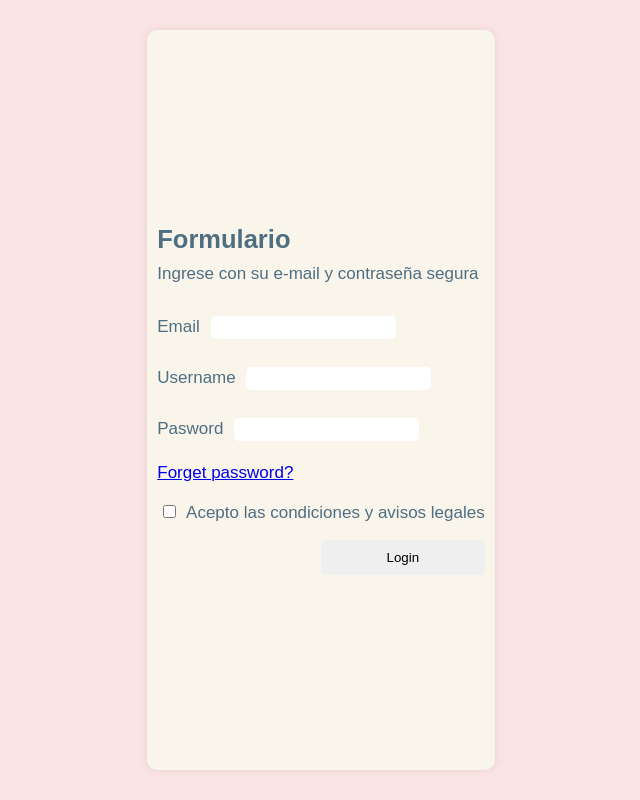
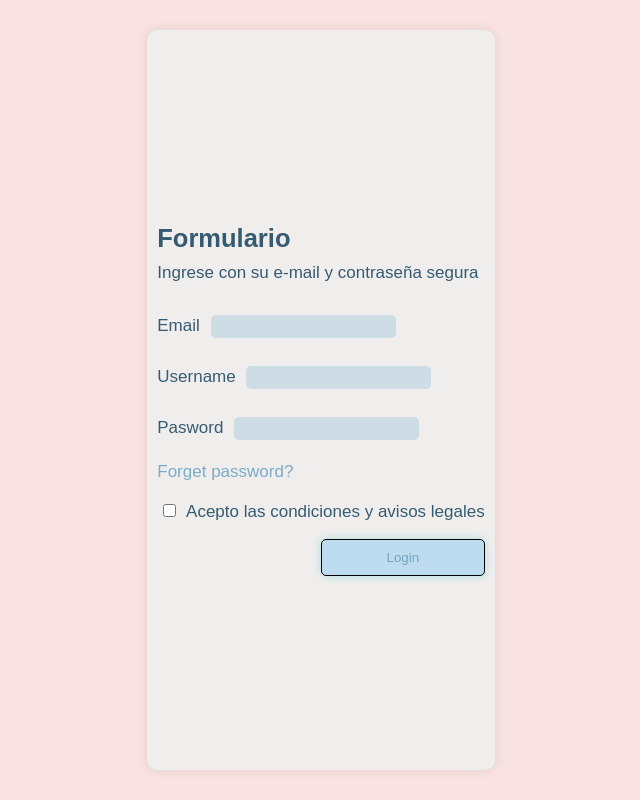
Before and after one commit to ivanpachecos/Formulario-01-first, a website built with Vite: page index.html in a window 1280 px wide. Shown: the whole page, without its empty margins (319-959 px from the left). Built offline with nearby package versions, Linux system fonts and the light colour scheme.

Commit message:
Añadiendo .mjs

```diff
--- a/index.html
+++ b/index.html
@@ -7,6 +7,7 @@
     <meta name="viewport" content="width=device-width, initial-scale=1.0">
     <title>Document</title>
     <link rel="stylesheet" href="style.css">
+    <script type="module" src="./main.mjs"></script>
 </head>
 
 <body>
@@ -29,7 +30,7 @@
                 <input type="text" required id="pasword" name="password">
             </div>
             <div class="enlace-forget-pasword">
-                <a href="#">Forget password?</a>
+                <a href="#" class="password">Forget password?</a>
             </div>
             <label for="checkbox" class="checkbox-label">
                 <input type="checkbox" id="checkbox" required>
--- /dev/null
+++ b/main.mjs
@@ -0,0 +1,10 @@
+function handleSubmit(eevent) {
+    eevent.preventDefault()
+    console.log("Hola wes");
+}
+
+const $form = document.
+querySelector("form")
+
+$form.addEventListener("submit".
+handleSubmit)
--- a/style.css
+++ b/style.css
@@ -9,7 +9,7 @@
 .container {
     height: 100vh;
     padding: 30px;
-    background-color: hsl(0, 69%, 94%);
+    background-color: hsl(0, 60%, 93%);
     display: flex;
     justify-content: center;
 }
@@ -20,13 +20,12 @@
     flex-direction: column;
     justify-content: center;
     gap: 1rem;
-    background-color: #F9F5EB;
+    background-color:#F0EEED;
     padding: 10px;
-    color: #4E6E81;
+    color: #365b71;
     font-size: 17px;
     border-radius: 10px;
     box-shadow: 0 0 10px 0 rgba(151, 112, 112, 0.199);
-
 }
 
 .title-form {
@@ -42,7 +41,8 @@ input {
     padding: 4px;
     margin: 6px;
     border-radius: 5px;
-
+    background-color: #79b2d34a;
+    color: rgb(94, 92, 92);
 }
 
 .login {
@@ -52,8 +52,18 @@ input {
     border: none;
     border-radius: 5px;
     cursor: pointer;
+    background-color: #bddcef;
+    color: #78a5c0;
+    border: 1px solid black;
+    box-shadow: 0 0 10px rgb(171, 220, 223);
 }
 
-.login:hover {
-    background-color: aliceblue;
+.password {
+    text-decoration: none;
+    color: #7babc7;
 }
+
+
+input:hover {
+    background-color: rgb(242, 249, 255);
+}
```
Also changed, not shown: package.json (added, +16 -0 lines), 1 other file.
